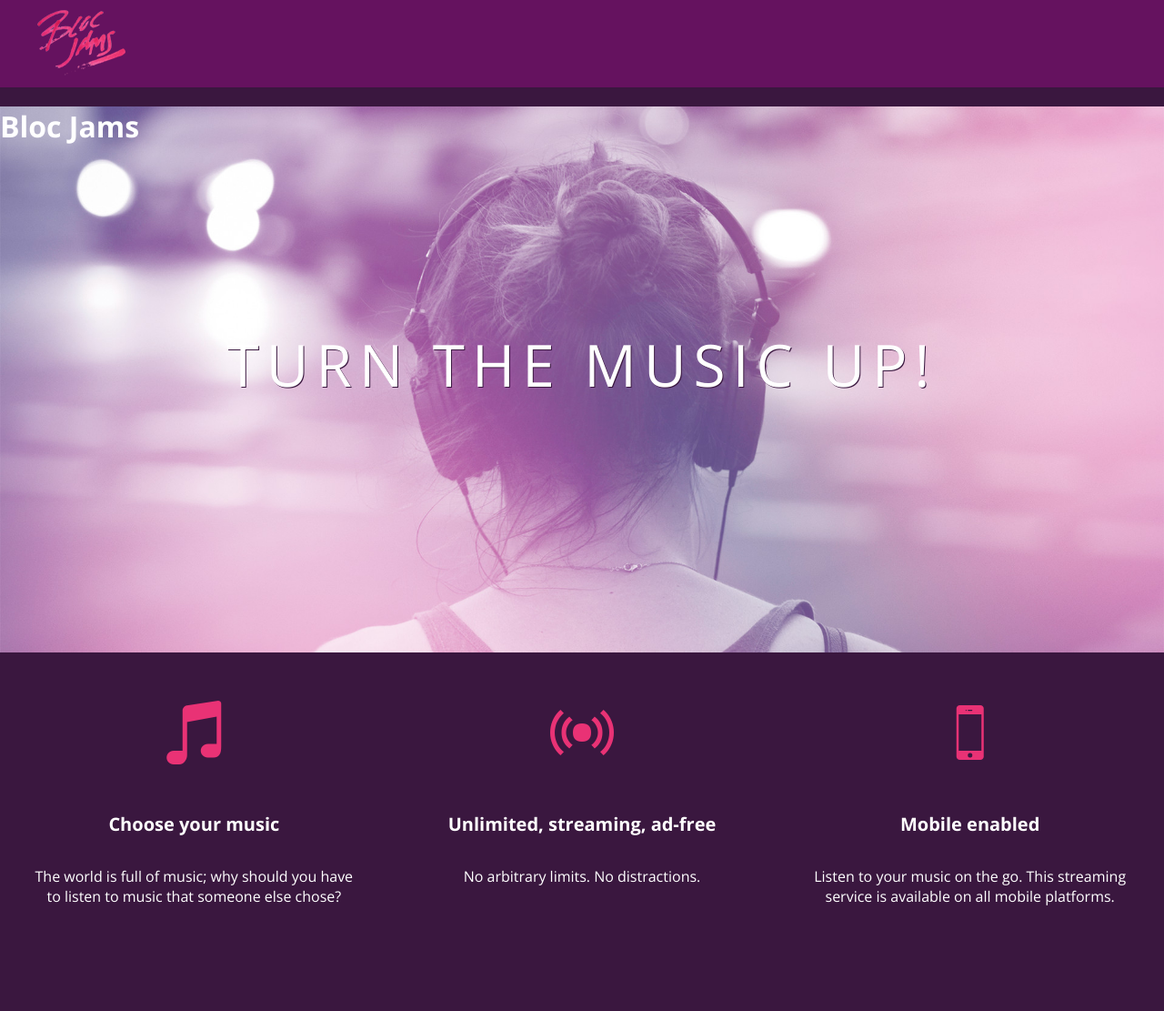
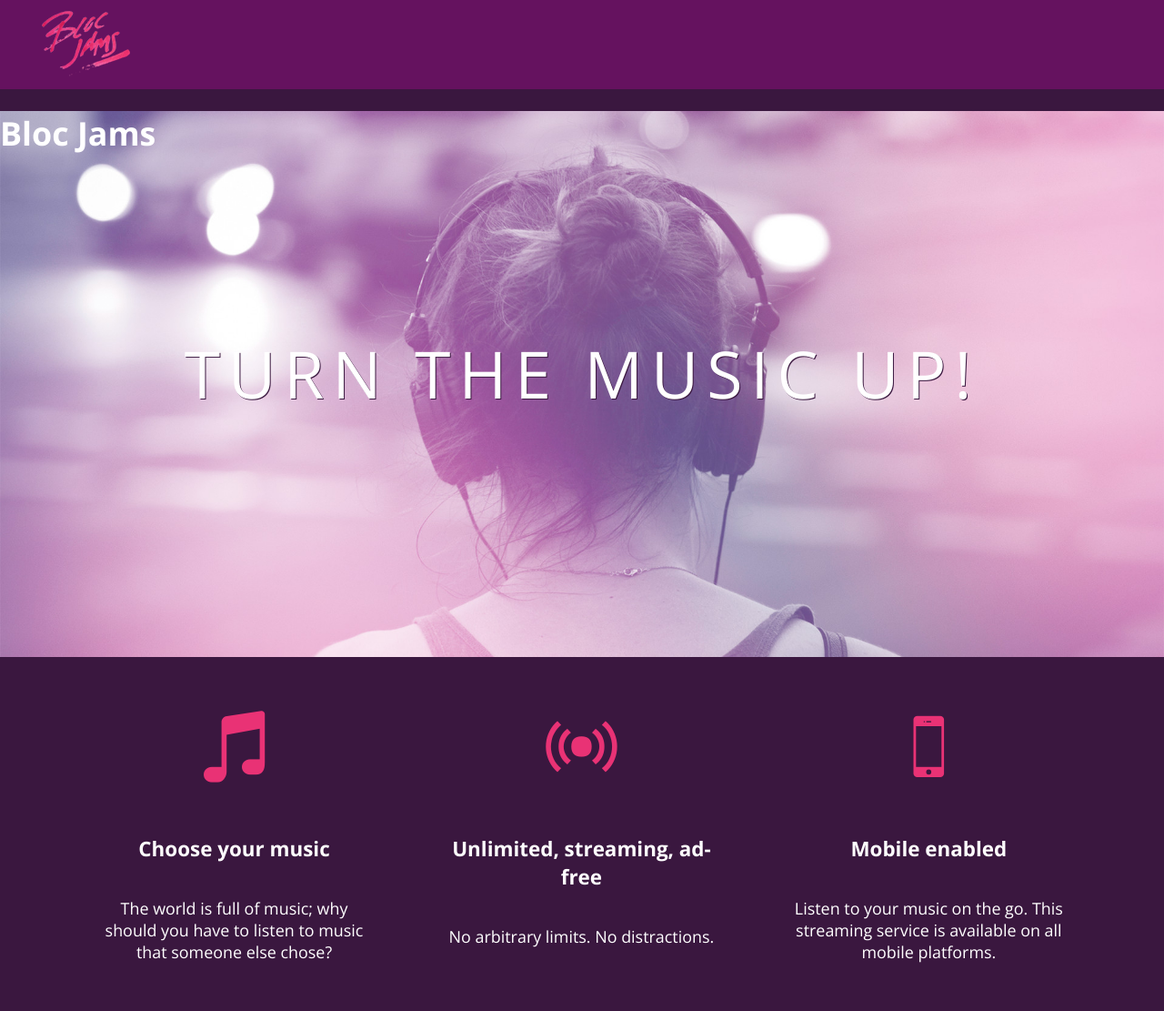
Before and after one commit to hamiltonmariej/bloc-jams, a plain HTML site: page index.html in a window 1280 px wide. Shown: the whole page at 91% size. Before the commit the page ends 1044 px from the top, so only its background shows below. Drawn offline with nearby package versions, Linux system fonts and the light colour scheme.

Commit message:
HTML & CSS Styles Checkpoint complete

```diff
--- a/index.html
+++ b/index.html
@@ -2,10 +2,12 @@
 <html>
     <head>
         <title>Bloc Jams</title>
+        <meta name="viewport" content="width=device-width,initial-scale=1">
         <link rel="stylesheet" type="text/css" href="http://fonts.googleapis.com/css?family=Open+Sans:400,800,600,700,300">
         <link rel="stylesheet" type="text/css" href="http://code.ionicframework.com/ionicons/2.0.1/css/ionicons.min.css">
         <link rel="stylesheet" type="text/css" href="styles/normalize.css">
         <link rel="stylesheet" type="text/css" href="styles/main.css">
+        <link rel="stylesheet" type="text/css" href="styles/landing.css">
     </head>
     <body class="landing">
         <nav class="navbar"> <!-- navigation bar -->
@@ -15,18 +17,18 @@
             <h1>Bloc Jams</h1>
             <h1 class="hero-title">Turn the music up!</h1>
         </section>
-        <section class="selling-points"> <!-- selling points -->
-            <div class="point">
+        <section class="selling-points container"> <!-- selling points -->
+            <div class="point column third">
                 <span class="ion-music-note"></span>
                 <h5 class="point-title">Choose your music</h5>
                 <p class="point-description">The world is full of music; why should you have to listen to music that someone else chose?</p>
             </div>
-            <div class="point">
+            <div class="point column third">
                 <span class="ion-radio-waves"></span>
                 <h5 class="point-title">Unlimited, streaming, ad-free</h5>
                 <p class="point-description">No arbitrary limits. No distractions.</p>
             </div>
-            <div class="point">
+            <div class="point column third">
                 <span class="ion-iphone"></span>
                 <h5 class="point-title">Mobile enabled</h5>
                 <p class="point-description">Listen to your music on the go. This streaming service is available on all mobile platforms.</p>
--- /dev/null
+++ b/styles/landing.css
@@ -0,0 +1,50 @@
+body.landing {
+    background-color: rgb(58,23,63);
+}
+
+.hero-content {
+    position: relative;
+    min-height: 600px;
+    background-image: url(../assets/images/bloc_jams_bg.jpg);
+    background-repeat: no-repeat;
+    background-position: center center;
+    background-size: cover;
+
+}
+
+.hero-content .hero-title {
+    position: absolute;
+    top: 40%;
+    -webkit-transform: translate(-50%);
+    -moz-transform: translate(-50%);
+    -ms-transform: traslateY(-50%);
+    transform: translateY(-50%);
+    width: 100%;
+    text-align: center;
+    font-size: 4rem;
+    font-weight: 300;
+    text-transform: uppercase;
+    letter-spacing: 0.5rem;
+    text-shadow: 1px 1px 0px rgb(58,23,63);
+}
+
+.selling-points {
+    position: relative;
+}
+
+.point {
+    position: relative;
+    padding: 2rem;
+    text-align: center;
+}
+
+.point .point-title {
+    font-size: 1.25rem;
+}
+
+.ion-music-note,
+.ion-radio-waves,
+.ion-iphone {
+    color: rgb(233,50,117);
+    font-size: 5rem;
+}
--- a/styles/main.css
+++ b/styles/main.css
@@ -1,3 +1,9 @@
+*, *::before, *::after {
+    -moz-box-sizing: border-box;
+    -webkit-box-sizing: border-box;
+    box-sizing: border-box;
+}
+
 html {
     height: 100%;
     font-size: 100%;
@@ -7,10 +13,6 @@ body {
     font-family: 'Open Sans';
     color: white;
     min-height: 100%;
-}
-
-body.landing {
-    background-color: rgb(58,23,63);
 }
 
 .navbar {
@@ -23,56 +25,24 @@ body.landing {
     left: 2rem;
 }
 
-.hero-content {
-    position: relative;
-    min-height: 600px;
-    background-image: url(../assets/images/bloc_jams_bg.jpg);
-    background-repeat: no-repeat;
-    background-position: center center;
-    background-size: cover;
-
+.container {
+    margin: 0 auto;
+    max-width: 64rem;
 }
 
-.hero-content .hero-title {
-    position: absolute;
-    top: 40%;
-    -webkit-transform: translate(-50%);
-    -moz-transform: translate(-50%);
-    -ms-transform: traslateY(-50%);
-    transform: translateY(-50%);
-    width: 100%;
-    text-align: center;
-    font-size: 4rem;
-    font-weight: 300;
-    text-transform: uppercase;
-    letter-spacing: 0.5rem;
-    text-shadow: 1px 1px 0px rgb(58,23,63);
+@media (min-width: 640px) {
+    html { font-size: 112%; }
+
+    .column {
+    float: left;
+    padding-left: 1rem;
+    padding-right: 1rem;
+    }
+
+    .column.full { width: 100; }
+    .column.two-thirds { width: 66.7%; }
+    .column.half { width: 50%; }
+    .column.third { width: 33.3%; }
+    .column.fourth { width: 25%; }
+    .column.flow-opposite { float: right; }
 }
-
-.selling-points {
-    position: relative;
-    display: table;
-    width: 100%;
-    -webkit-box-sizing: border-box;
-    -moz-box-sizing: border-box;
-    box-sizing: border-box;
-}
-
-.point {
-    display: table-cell;
-    position: relative;
-    width: 33.3%;
-    padding: 2rem;
-    text-align: center;
-}
-
-.point .point-title {
-    font-size: 1.25rem;
-}
-
-.ion-music-note,
-.ion-radio-waves,
-.ion-iphone {
-    color: rgb(233,50,117);
-    font-size: 5rem;
-}
```
